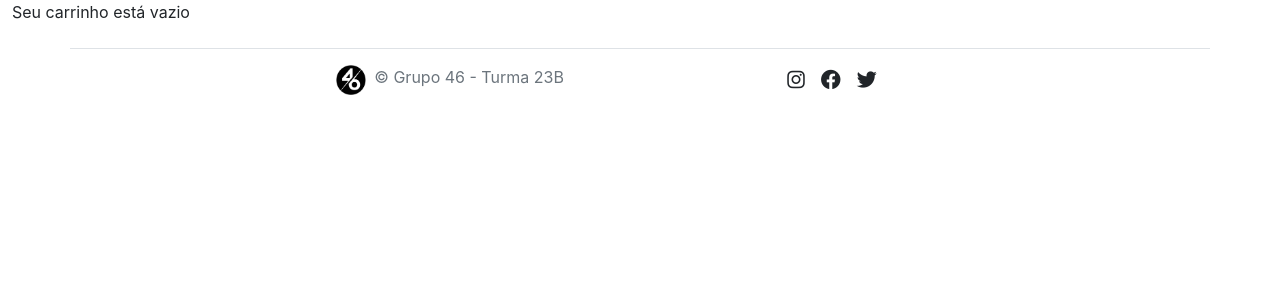
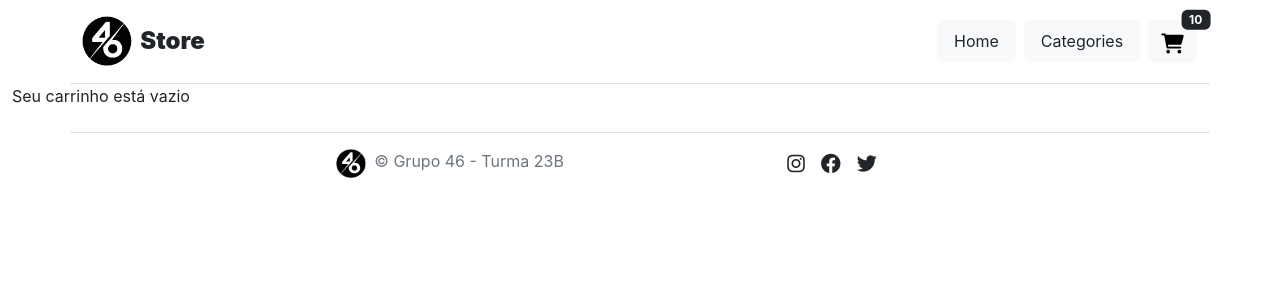
Before and after one commit to LuisRowe/onlineStore, a React (Create React App) app: page /cart in a window 1280 px wide. Shown: the top 300 px of the page. Built offline with nearby package versions, Linux system fonts and the light colour scheme.

Commit message:
Create Header component

```diff
--- a/src/App.css
+++ b/src/App.css
@@ -1,42 +1,3 @@
-.App {
-  text-align: center;
+.bold {
+  font-weight: 900;
 }
-
-.App-logo {
-  height: 40vmin;
-  pointer-events: none;
-}
-
-@media ( prefers-reduced-motion : no-preference ) {
-
-  .App-logo {
-    animation: App-logo-spin infinite 20s linear;
-  }
-
-}
-
-.App-header {
-  align-items: center;
-  background-color: #282c34;
-  color: white;
-  display: flex;
-  flex-direction: column;
-  font-size: calc(10px + 2vmin);
-  justify-content: center;
-  min-height: 100vh;
-}
-
-.App-link {
-  color: #61dafb;
-}
-
-@keyframes App-logo-spin {
-
-  from {
-    transform: rotate(0deg);
-  }
-
-  to {
-    transform: rotate(360deg);
-  }
-}
--- a/src/App.js
+++ b/src/App.js
@@ -2,6 +2,7 @@ import React from 'react';
 import { BrowserRouter, Route, Switch } from 'react-router-dom';
 import './App.css';
 import Footer from './components/Footer';
+import Header from './components/Header';
 import Home from './pages/Home';
 import ShoppingCart from './pages/ShoppingCart';
 
@@ -9,6 +10,7 @@ function App() {
   return (
     <BrowserRouter>
       <main className="container-fluid">
+        <Header />
         <Switch>
           <Route exact path="/" component={ Home } />
           <Route exact path="/cart" component={ ShoppingCart } />
--- /dev/null
+++ b/src/components/Header.jsx
@@ -0,0 +1,36 @@
+import React, { Component } from 'react';
+import { Link } from 'react-router-dom';
+import logo from '../assets/img/logo.png';
+import HeaderNav from './HeaderNav';
+
+class Header extends Component {
+  render() {
+    return (
+      <header className="container border-bottom">
+        <div className="row justify-content-between my-3">
+          <div className="col-2 col-sm-4 col-md-7 col-lg-9 align-items-center">
+            <Link
+              to="/"
+              className="d-flex align-items-center text-dark text-decoration-none"
+            >
+              <img
+                src={ logo }
+                className="img-fluid me-2"
+                alt="logo"
+                style={ { maxHeight: '50px' } }
+              />
+              <span className="fs-4 bold">
+                Store
+              </span>
+            </Link>
+          </div>
+          <div className="col-12 col-sm-8 col-md-5 col-lg-3 d-flex my-1">
+            <HeaderNav />
+          </div>
+        </div>
+      </header>
+    );
+  }
+}
+
+export default Header;
--- /dev/null
+++ b/src/components/HeaderNav.jsx
@@ -0,0 +1,44 @@
+import React, { Component } from 'react';
+import { Link } from 'react-router-dom';
+
+class HeaderNav extends Component {
+  render() {
+    return (
+      <ul className="nav">
+        <li className="nav-item">
+          <Link
+            to="/"
+            className="nav-link me-2 btn btn-light text-dark text-decoration-none"
+          >
+            Home
+          </Link>
+        </li>
+        <li className="nav-item">
+          <Link
+            to="/"
+            className="nav-link me-2 btn btn-light text-dark text-decoration-none"
+            data-bs-toggle="offcanvas"
+            data-bs-target="#NavCategories"
+          >
+            Categories
+          </Link>
+        </li>
+        <li className="nav-item">
+          <Link
+            to="/cart"
+            className="btn btn-light position-relative"
+          >
+            <i className="fa-solid fa-cart-shopping fa-lg mt-3" />
+            <span
+              className="position-absolute start-100 translate-middle badge bg-dark"
+            >
+              10
+            </span>
+          </Link>
+        </li>
+      </ul>
+    );
+  }
+}
+
+export default HeaderNav;
```
